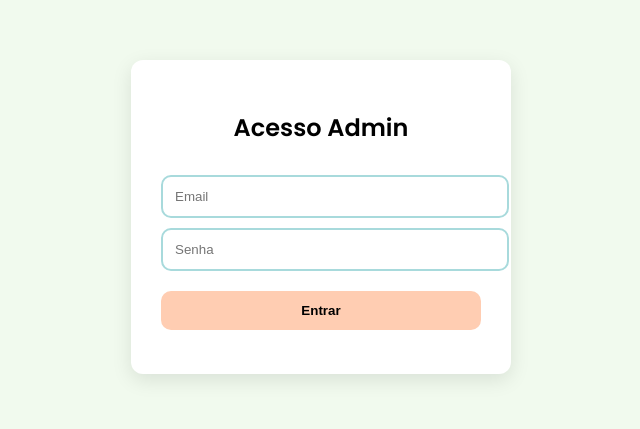
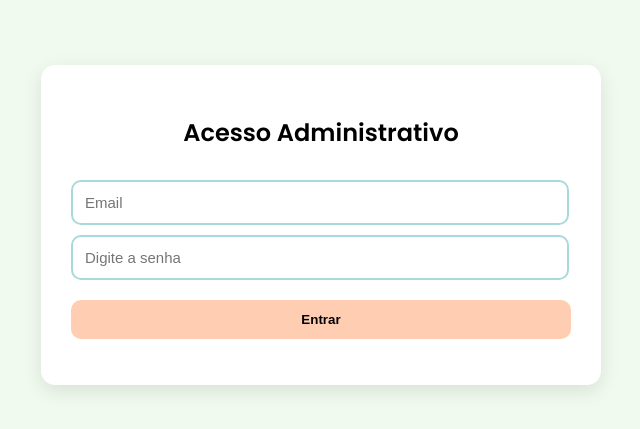
Before and after one commit to Cadusquela/pets-do-coracao, a plain HTML site: page login.html in a window 1280 px wide. Shown: the part 183-612 px from the top of the page, without its empty margins (319-959 px from the left). Drawn offline with nearby package versions, Linux system fonts and the light colour scheme.

Commit message:
Update login.html

```diff
--- a/login.html
+++ b/login.html
@@ -1,25 +1,64 @@
 <!DOCTYPE html>
 <html lang="pt-br">
 <head>
-<meta charset="utf-8">
-<title>Login Admin</title>
+<meta charset="UTF-8">
+<title>Login Administrativo</title>
 <link href="https://fonts.googleapis.com/css2?family=Poppins:wght@300;400;600&display=swap" rel="stylesheet">
+
 <style>
-body{font-family:Poppins;background:#F1FAEE;display:flex;justify-content:center;align-items:center;height:100vh;margin:0}
-.box{background:#fff;padding:30px;border-radius:12px;box-shadow:0 6px 20px rgba(0,0,0,0.1);width:320px}
-input{width:100%;padding:12px;margin-top:10px;border-radius:10px;border:2px solid #A8DADC}
-button{width:100%;padding:12px;margin-top:20px;background:#FFCDB2;border:none;border-radius:10px;font-weight:700;cursor:pointer}
-#error{color:red;font-size:14px;text-align:center;margin-top:10px}
+body {
+  font-family: "Poppins";
+  background: #F1FAEE;
+  display: flex;
+  justify-content: center;
+  align-items: center;
+  height: 100vh;
+}
+.login-box {
+  background: #fff;
+  padding: 30px;
+  border-radius: 14px;
+  box-shadow: 0 6px 20px rgba(0,0,0,0.1);
+  width: 500px;
+}
+.login-box h2 {
+  text-align: center;
+  margin-bottom: 20px;
+}
+input {
+  width: 94%;
+  padding: 12px;
+  margin-top: 10px;
+  border-radius: 10px;
+  border: 2px solid #A8DADC;
+  font-size: 15px;
+}
+button {
+  width: 100%;
+  padding: 12px;
+  margin-top: 20px;
+  background: #FFCDB2;
+  border: none;
+  border-radius: 10px;
+  font-weight: 700;
+  cursor: pointer;
+}
+#error {
+  color: red;
+  font-size: 14px;
+  margin-top: 10px;
+  text-align: center;
+}
 </style>
 </head>
 <body>
 
-<div class="box">
-  <h2 style="text-align:center">Acesso Admin</h2>
+<div class="login-box">
+  <h2>Acesso Administrativo</h2>
   <input type="email" id="email" placeholder="Email">
-  <input type="password" id="password" placeholder="Senha">
-  <button onclick="login()">Entrar</button>
-  <p id="error"></p>
+  <input type="password" id="password" placeholder="Digite a senha">
+  <button id="btnLogin">Entrar</button>
+  <p class="error" id="err"></p>
 </div>
 
 <script src="https://cdn.jsdelivr.net/npm/@supabase/supabase-js@2"></script>
```
